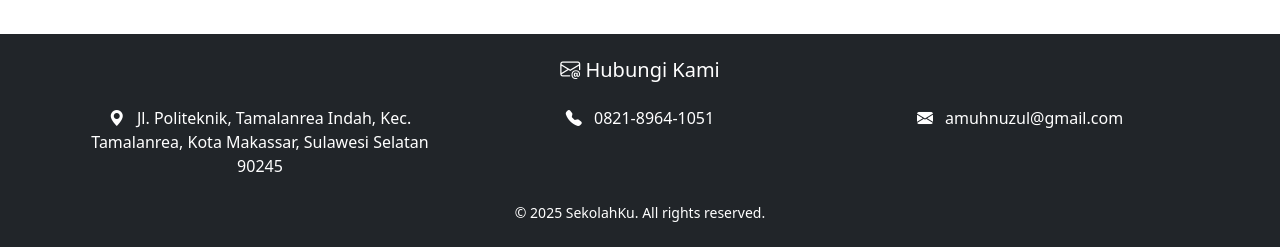
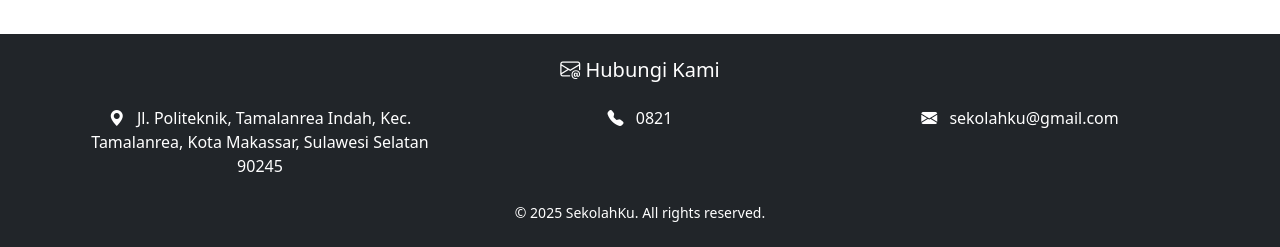
Before and after one commit to nuuzuul/sekolah-ci4, a CodeIgniter 4 app: the page made by app/Views/home/index.php in a window 1280 px wide. Shown: the part 1030-1277 px from the top of the page. Run offline with PHP 8.4 and a stand-in for CodeIgniter, Linux system fonts and the light colour scheme; the template is opened without the code that fills it, so the values that code supplies are empty; some libraries are stand-ins or nearby versions.

Commit message:
commit-2

```diff
--- a/app/Views/layout/footer.php
+++ b/app/Views/layout/footer.php
@@ -11,14 +11,14 @@
       </div>
       <div class="col-md-4 mb-2">
         <i class="bi bi-telephone-fill me-2"></i>
-        <a href="https://wa.me/6282189641051" target="_blank" class="text-white text-decoration-none">
-          0821-8964-1051
+        <a href="https://wa.me/62821" target="_blank" class="text-white text-decoration-none">
+          0821
         </a>
       </div>
       <div class="col-md-4 mb-2">
         <i class="bi bi-envelope-fill me-2"></i>
         <a href="mailto:amuhnuzul@gmail.com" class="text-white text-decoration-none">
-          amuhnuzul@gmail.com
+          sekolahku@gmail.com
         </a>
       </div>
     </div>
```
